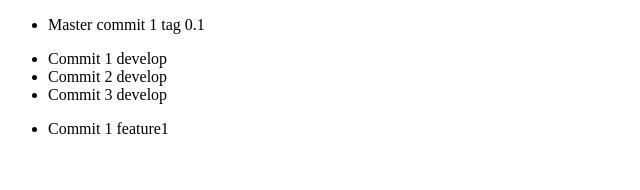
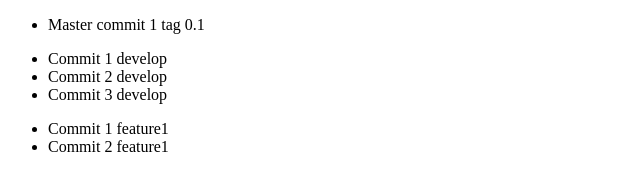
Before and after one commit to jamesfdeza/TrabajoGitCliente, a plain HTML site: page index.html in a window 1280 px wide. Shown: the whole page, without its empty margins (0-640 px from the left). Drawn offline with Linux system fonts and the light colour scheme.

Commit message:
feature1 commit 2

```diff
--- a/index.html
+++ b/index.html
@@ -17,6 +17,7 @@
     </ul>
     <ul>
         <li>Commit 1 feature1</li>
+        <li>Commit 2 feature1</li>
     </ul>
 </body>
 </html>
```
